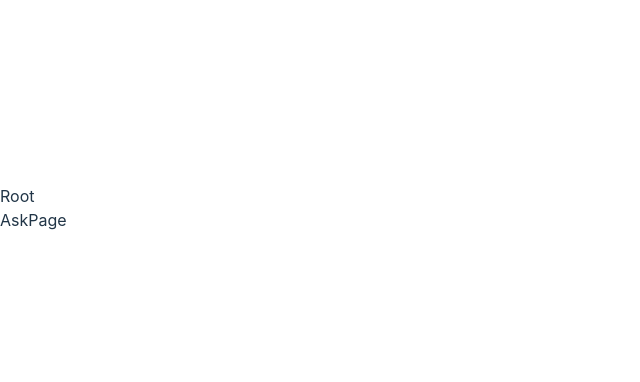
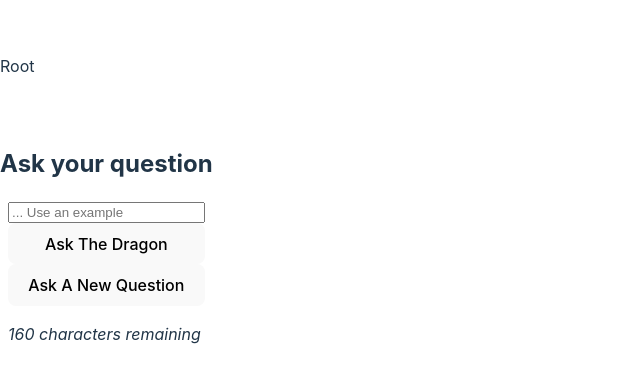
Before and after one commit to BlueElyas/dragon, a React (Vite) app: page /ask in a window 1280 px wide. Shown: the part 192-574 px from the top of the page, without its empty margins (0-640 px from the left). Built offline with nearby package versions, Linux system fonts and the light colour scheme.

Commit message:
Add components to ask page. functionality with character count and input forms

```diff
--- a/src/components/MainContent/AskPage/AskPage.jsx
+++ b/src/components/MainContent/AskPage/AskPage.jsx
@@ -1,7 +1,16 @@
 import React from "react"
+import styles from "./AskPage.module.css"
+import QuestionFeature from "./QuestionFeature/QuestionFeature"
 
 function AskPage() {
-  return <div>AskPage</div>
+  return (
+    <>
+      <div className={styles.askPageWrapper}>
+        <h2 className={styles.askPageHeading}>Ask your question</h2>
+        <QuestionFeature />
+      </div>
+    </>
+  )
 }
 
 export default AskPage
--- /dev/null
+++ b/src/components/MainContent/AskPage/AskPage.module.css
@@ -0,0 +1,6 @@
+.askPageWrapper{
+    display:flex;
+    flex-direction: column;
+    align-items: center;
+    margin-top: 3rem;
+}
--- a/src/components/MainContent/AskPage/QuestionFeature/QuestionFeature.jsx
+++ b/src/components/MainContent/AskPage/QuestionFeature/QuestionFeature.jsx
@@ -0,0 +1,44 @@
+import React, { useState } from "react"
+import styles from "./QuestionFeature.module.css"
+import { FontAwesomeIcon } from "@fortawesome/react-fontawesome"
+import { faSearch } from "@fortawesome/free-solid-svg-icons"
+
+function QuestionFeature() {
+  const [inputQuestion, setInputQuestion] = useState("")
+  const charRemaining = 160 - inputQuestion.length
+
+  function handleChange(e) {
+    setInputQuestion(e.target.value)
+  }
+
+  return (
+    <div className={styles.questionFeatureWrapper}>
+      <form>
+        <input
+          onChange={handleChange}
+          value={inputQuestion}
+          name="questionInput"
+          type="text"
+          placeholder="... Use an example"
+        />
+
+        <button type="submit" className="buttonPurple">
+          Ask The Dragon
+        </button>
+        <button>Ask A New Question</button>
+      </form>
+      <p>
+        <i>
+          {charRemaining < 0 ? (
+            <span className={styles.isRed}>{charRemaining} </span>
+          ) : (
+            <span>{charRemaining} </span>
+          )}
+          characters remaining
+        </i>
+      </p>
+    </div>
+  )
+}
+
+export default QuestionFeature
--- a/src/components/MainContent/AskPage/QuestionFeature/QuestionFeature.module.css
+++ b/src/components/MainContent/AskPage/QuestionFeature/QuestionFeature.module.css
@@ -0,0 +1,9 @@
+/* Wrapper for the entire question feature form */
+.questionFeatureWrapper form{
+    display:flex;
+    flex-direction: column;
+}
+/* When # of character is negative, turns text red.*/
+.isRed{
+    color:red;
+}
```
